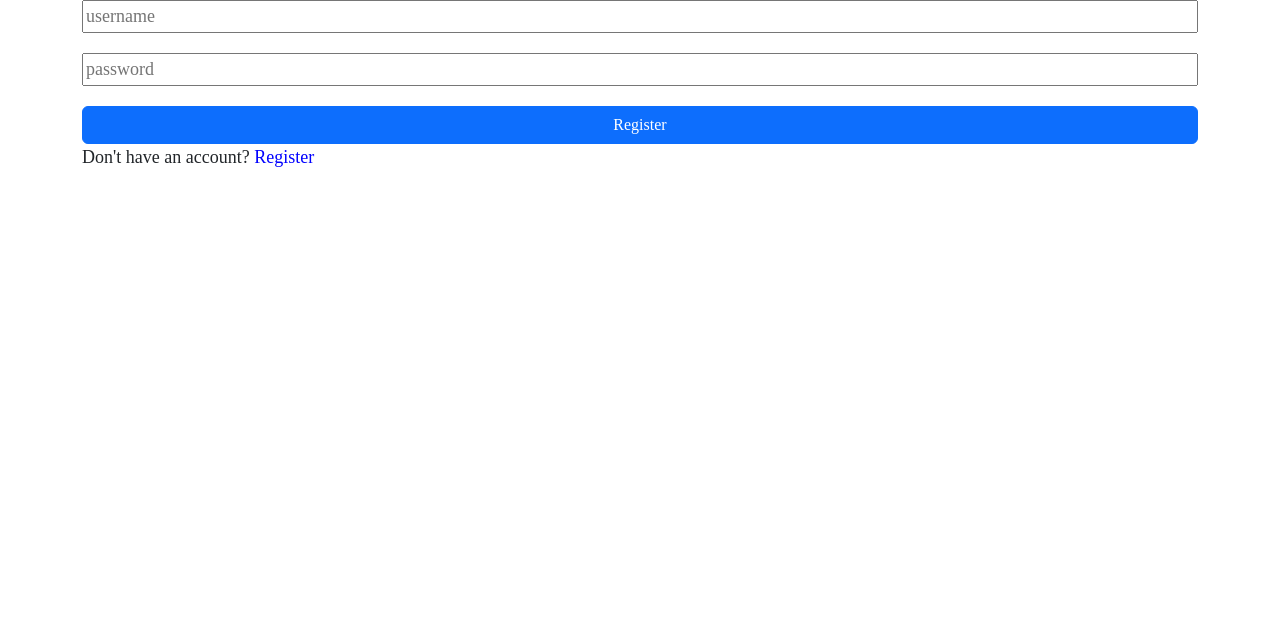
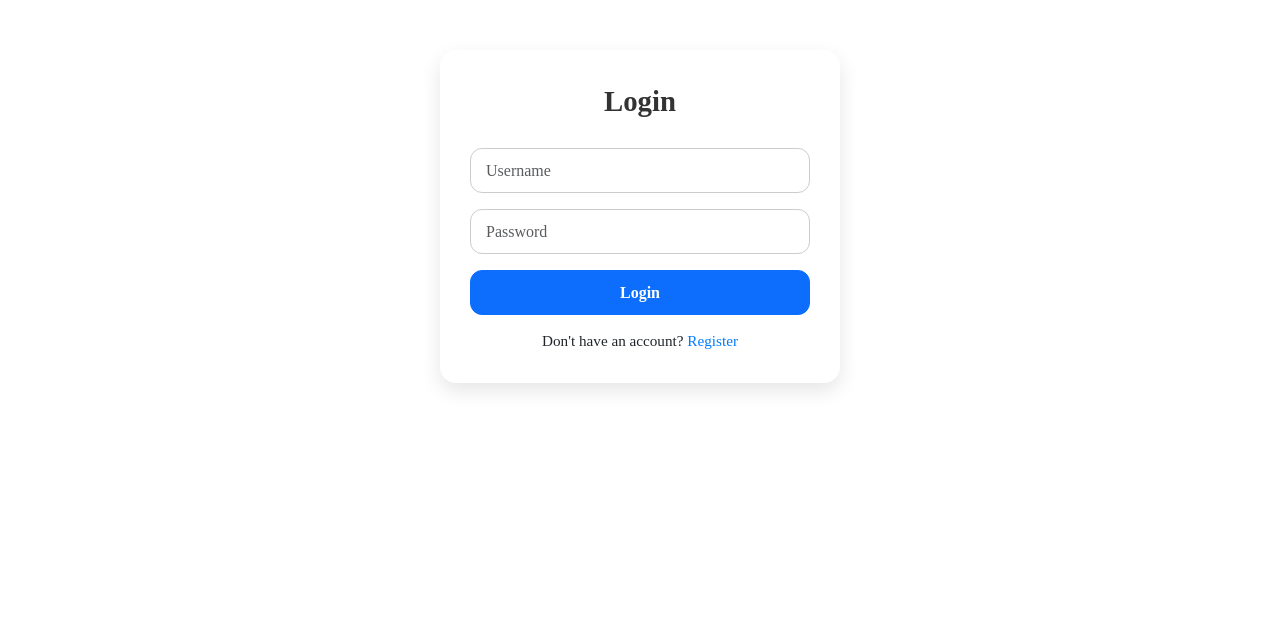
Before and after one commit to xanaxhol1c/video-player-site, a Django app: a page that uses video_player_site/templates/authorization/login.html in a window 1280 px wide. Shown: the part 60-683 px from the top of the page. Run offline with Django 5.2, Linux system fonts and the light colour scheme; some libraries are stand-ins or nearby versions; some web fonts are replaced.

```diff
--- a/video_player_site/main/forms.py
+++ b/video_player_site/main/forms.py
@@ -1,6 +1,6 @@
 from django import forms
 from videos.models import Video
-from django.utils.text import slugify
+from pytils.translit import slugify
 
 class UploadVideoForm(forms.ModelForm):
     class Meta:
--- a/video_player_site/main/urls.py
+++ b/video_player_site/main/urls.py
@@ -1,9 +1,10 @@
 from django.urls import path
-from .views import index, for_creators
+from .views import index, for_creators, upload_success
 
 app_name="main"
 
 urlpatterns = [
     path('', index, name='index'),
-    path('for-creators/', for_creators, name='for_creators')
+    path('for-creators/', for_creators, name='for_creators'),
+    path('upload-success/', upload_success, name='upload_success'),
 ]
--- a/video_player_site/static/css/style.css
+++ b/video_player_site/static/css/style.css
@@ -85,6 +85,61 @@ li {
     color: grey;
 }
 
+/* styles for registration page */
+
+.register-container {
+    max-width: 400px;
+    width: 100%;
+    margin: 50px auto;
+    background-color: #ffffff;
+    padding: 30px;
+    border-radius: 16px;
+    box-shadow: 0 8px 20px rgba(0, 0, 0, 0.1);
+}
+
+.register-title {
+    font-size: 1.8rem;
+    font-weight: bold;
+    text-align: center;
+    margin-bottom: 25px;
+    color: #333;
+}
+
+.register-input {
+    height: 45px;
+    border-radius: 12px;
+    border: 1px solid #ccc;
+    padding: 10px 15px;
+    transition: border 0.2s ease-in-out;
+}
+
+.register-input:focus {
+    border-color: #007bff;
+    outline: none;
+    box-shadow: 0 0 5px rgba(0,123,255,0.25);
+}
+
+.register-btn {
+    height: 45px;
+    border-radius: 12px;
+    font-weight: 600;
+}
+
+.login-link {
+    text-align: center;
+    margin-top: 15px;
+    font-size: 0.95rem;
+}
+
+.login-link a {
+    color: #007bff;
+    text-decoration: none;
+}
+
+.login-link a:hover {
+    text-decoration: underline;
+}
+
 /* styles for video details */
 
 .video-container{
--- a/video_player_site/templates/authorization/login.html
+++ b/video_player_site/templates/authorization/login.html
@@ -4,13 +4,20 @@
 {% block title %}Login{% endblock title %}
 
 {% block content %}
-    <div class="d-flex flex-column">
-        <form method='POST' action='' class="d-flex flex-column" style="gap: 20px;">
+    <div class="register-container">
+        <div class="register-title">Login</div>
+        <form method="POST" action="">
             {% csrf_token %}
-            <input name='username' placeholder='username'/>
-            <input name='password' type='password' placeholder='password'/>
-            <button class="btn btn-primary" type='submit'>Register</button>
+            <div class="mb-3">
+                <input type="text" class="form-control register-input" name="username" placeholder="Username" required>
+            </div>
+            <div class="mb-3">
+                <input type="password" class="form-control register-input" name="password" placeholder="Password" required>
+            </div>
+            <button type="submit" class="btn btn-primary w-100 register-btn">Login</button>
         </form>
-        <p>Don't have an account? <a href='/register/' style="color: blue;">Register</a></p>
+        <div class="login-link">
+            Don't have an account? <a href="/login/">Register</a>
+        </div>
     </div>
 {% endblock content %}
--- a/video_player_site/videos/admin.py
+++ b/video_player_site/videos/admin.py
@@ -9,7 +9,7 @@ class CategoryAdmin(admin.ModelAdmin):
 
 @admin.register(Video)
 class VideoAdmin(admin.ModelAdmin):
-    list_display = ['name', 'category', 'slug', 'description', 'image', 'video', 'created_at']
-    list_filter = ['name', 'category', 'created_at']
+    list_display = ['name', 'category', 'slug', 'description', 'image', 'video', 'created_at', 'is_published']
+    list_filter = ['name', 'category', 'is_published', 'created_at']
     prepopulated_fields = {'slug' : ('name',)}
     readonly_fields = ['views']
--- a/video_player_site/videos/models.py
+++ b/video_player_site/videos/models.py
@@ -34,6 +34,7 @@ class Video(models.Model):
     video = CloudinaryField('video', resource_type='video')
     created_at = models.DateTimeField(auto_now_add=True)
     views = models.SmallIntegerField(default=0)
+    is_published = models.BooleanField(default=False)
 
     class Meta:
         ordering = ['name']
```
Also changed, not shown: other parts of video_player_site/static/css/style.css (+54 -0 lines), video_player_site/main/views.py (+9 -3 lines), video_player_site/templates/authorization/registration.html (+16 -7 lines), video_player_site/templates/main/for_creators.html (+24 -9 lines), video_player_site/templates/main/upload_succecc.html (added, +11 -0 lines), video_player_site/videos/views.py (+7 -3 lines), video_player_site/db.sqlite3, video_player_site/videos/migrations/0004_video_is_published.py (added).
